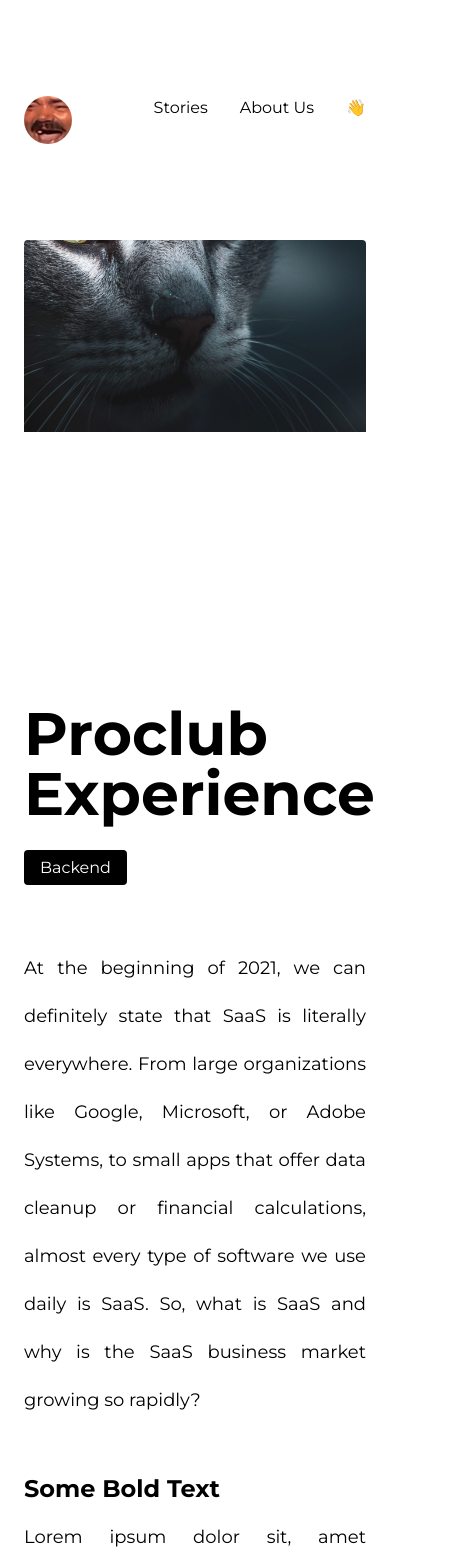
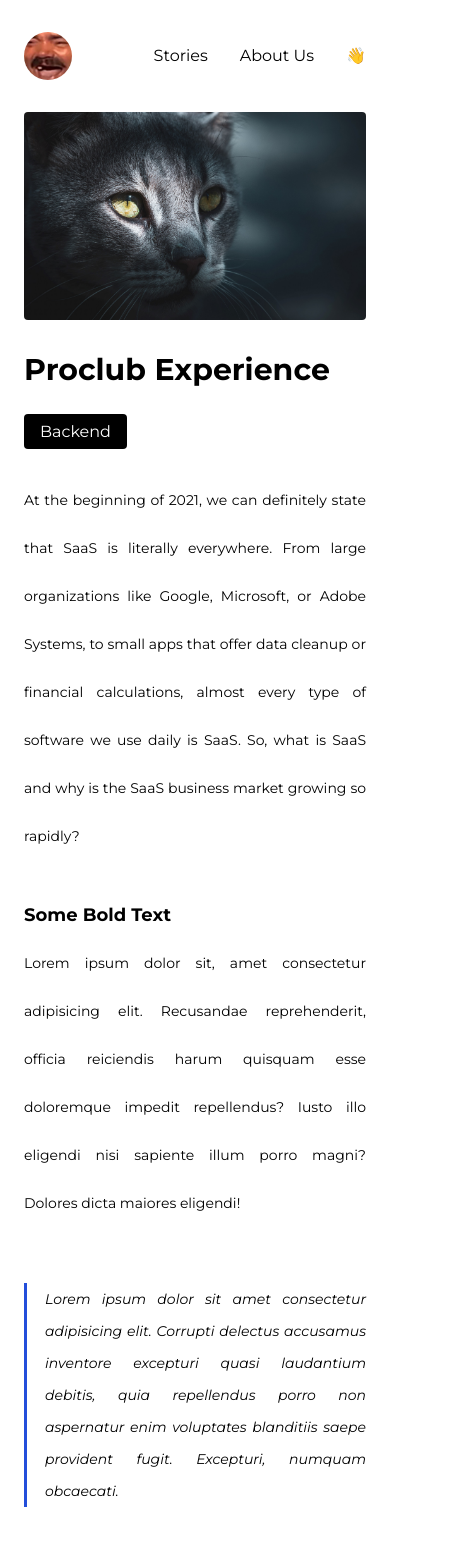
Before and after one commit to milhamm/noggabut2021, a Next.js app: page /article/designing-anu in a window 390 px wide. Shown: the top 1568 px of the page, 470 px wide, since content can reach past the window. Built offline with nearby package versions, Linux system fonts and the light colour scheme.

Commit message:
fix responsive

```diff
--- a/components/Home/HomeSections.js
+++ b/components/Home/HomeSections.js
@@ -2,11 +2,11 @@ import React from 'react';
 
 const HomeSections = ({ title, outlineTitle, children }) => {
   return (
-    <div className='max-w-6xl mx-auto w-full relative mb-32'>
+    <div className='max-w-6xl mx-auto w-full relative mb-16 lg:mb-32 px-6'>
       <h5 className='text-center block font-bold text-4xl z-10 relative mb-12'>
         {title}
       </h5>
-      <span className='text-outline absolute -top-10 -right-20 font-bold z-0 text-9xl text-transparent select-none'>
+      <span className='hidden lg:inline text-outline absolute lg:-top-10 right-6 lg:-right-20 font-bold z-0 text-5xl lg:text-9xl text-transparent select-none overflow-hidden overflow-clip'>
         {outlineTitle}
       </span>
       {children}
--- a/components/Home/OurPeople.js
+++ b/components/Home/OurPeople.js
@@ -34,7 +34,7 @@ const OurPeople = () => {
   return (
     <HomeSections title='Our Core People' outlineTitle='Our Core'>
       <motion.div
-        className='grid grid-cols-2 gap-24'
+        className='grid grid-cols-1 lg:grid-cols-2 gap-10 lg:gap-24'
         variants={container}
         initial='hidden'
         animate='show'
@@ -45,7 +45,7 @@ const OurPeople = () => {
               <img
                 src={image}
                 alt=''
-                className='absolute object-cover min-w-full min-h-full -top-40'
+                className='absolute object-cover min-w-full min-h-full top-0 lg:-top-40'
               />
             </div>
             <h6 className='text-2xl font-medium'>{name}</h6>
--- a/components/Navbar/index.js
+++ b/components/Navbar/index.js
@@ -19,7 +19,7 @@ const listItem = {
 
 const Navbar = () => {
   return (
-    <div className='py-24 container px-6 mx-auto flex justify-between'>
+    <div className='py-8 lg:py-24 container px-6 mx-auto flex justify-between'>
       <Link href='/'>
         <a>
           <img
@@ -30,7 +30,7 @@ const Navbar = () => {
         </a>
       </Link>
       <motion.div
-        className='flex'
+        className='flex items-center'
         variants={container}
         initial='hidden'
         animate='show'
--- a/components/Stories/StoriesSection.js
+++ b/components/Stories/StoriesSection.js
@@ -29,6 +29,22 @@ const settings = {
   centerPadding: '128px',
   arrows: false,
   dots: false,
+  responsive: [
+    {
+      breakpoint: 1024,
+      settings: {
+        centerMode: true,
+        slidesToShow: 1,
+        infinite: true,
+        focusOnSelect: true,
+        speed: 0,
+        swipe: false,
+        centerPadding: '52px',
+        arrows: false,
+        dots: false,
+      },
+    },
+  ],
 };
 
 const categories = [
@@ -47,15 +63,15 @@ const StoriesSection = ({ category = '' }) => {
   }, [category, sliderRef]);
 
   return (
-    <div className='container mx-auto mb-32'>
-      <div className='text-center font-bold text-5xl'>Stories</div>
+    <div className='container mx-auto mb-32 px-6'>
+      <div className='text-center font-bold text-3xl lg:text-5xl'>Stories</div>
       <div className='mt-8'>
         <Slider {...settings} initialSlide={initialSlide} ref={sliderRef}>
           {categories.map(({ title, url }) => (
             <span className='focus: outline-none py-3' key={title}>
               <Link href={`/stories/${url}`}>
                 <a>
-                  <h3 className='font-bold text-6xl text-center mx-4 cursor-pointer focus:ring-0 focus:outline-none'>
+                  <h3 className='font-bold text-4xl lg:text-6xl text-center lg:mx-4 cursor-pointer focus:ring-0 focus:outline-none whitespace-nowrap'>
                     {title}
                   </h3>
                 </a>
@@ -65,13 +81,23 @@ const StoriesSection = ({ category = '' }) => {
         </Slider>
       </div>
       <motion.div
-        className='grid grid-cols-3 gap-14 mt-12'
+        className='grid grid-cols-1 lg:grid-cols-3 gap-14 mt-12'
         variants={container}
         initial='hidden'
         animate='show'
       >
         <motion.div variants={listItem}>
           <BlogItems
+            id='1'
+            title='Proclub Experience'
+            category='Backend'
+            image='/images/tes1.jpg'
+            author='Muhammad Avtara Khrisna'
+          />
+        </motion.div>
+        <motion.div variants={listItem}>
+          <BlogItems
+            id='2'
             title='Designing Data Science Tools at Spotify'
             category='Backend'
             image='/images/tes1.jpg'
@@ -80,6 +106,7 @@ const StoriesSection = ({ category = '' }) => {
         </motion.div>
         <motion.div variants={listItem}>
           <BlogItems
+            id='3'
             title='Designing Data Science Tools at Spotify'
             category='Backend'
             image='/images/tes1.jpg'
@@ -88,14 +115,7 @@ const StoriesSection = ({ category = '' }) => {
         </motion.div>
         <motion.div variants={listItem}>
           <BlogItems
-            title='Designing Data Science Tools at Spotify'
-            category='Backend'
-            image='/images/tes1.jpg'
-            author='Muhammad Avtara Khrisna'
-          />
-        </motion.div>
-        <motion.div variants={listItem}>
-          <BlogItems
+            id='4'
             title='Designing Data Science Tools at Spotify'
             category='Backend'
             image='/images/tes1.jpg'
--- a/pages/_app.js
+++ b/pages/_app.js
@@ -1,4 +1,5 @@
 import Head from 'next/head';
+import { AnimateSharedLayout } from 'framer-motion';
 import '../styles/globals.css';
 
 function MyApp({ Component, pageProps }) {
@@ -22,7 +23,9 @@ function MyApp({ Component, pageProps }) {
           href='https://cdnjs.cloudflare.com/ajax/libs/slick-carousel/1.6.0/slick-theme.min.css'
         />
       </Head>
-      <Component {...pageProps} />
+      <AnimateSharedLayout>
+        <Component {...pageProps} />
+      </AnimateSharedLayout>
     </>
   );
 }
--- a/pages/article/[slug].js
+++ b/pages/article/[slug].js
@@ -8,26 +8,26 @@ const ArticlePage = () => {
     <Layout>
       <div className='container mx-auto px-6 mb-32'>
         <motion.div
-          className='relative w-full overflow-hidden h-96 mb-20 rounded'
-          initial={{ y: 10, opacity: 0 }}
-          animate={{ y: 0, opacity: 1 }}
-          transition={{ duration: 0.7 }}
+          className='relative w-full overflow-hidden h-52 lg:h-96 mb-8 lg:mb-20 rounded'
+          // initial={{ opacity: 0 }}
+          // animate={{ opacity: 1 }}
+          layoutId='image-1'
         >
           <img
             src='/images/tes1.jpg'
             alt=''
-            className='absolute min-w-full min-h-full object-cover -top-1/2'
+            className='absolute min-w-full min-h-full object-cover lg:-top-1/2'
           />
         </motion.div>
         <article className='max-w-3xl mx-auto'>
-          <motion.h1
-            className='font-bold text-6xl mb-8'
-            initial={{ opacity: 0 }}
-            animate={{ opacity: 1 }}
-            transition={{ duration: 0.7, delay: 0.5 }}
+          <motion.h4
+            className='font-bold text-3xl lg:text-6xl mb-8'
+            layoutId='title-1'
+            // initial={{ opacity: 0 }}
+            // animate={{ opacity: 1 }}
           >
             Proclub Experience
-          </motion.h1>
+          </motion.h4>
           <Label
             text='Backend'
             initial={{ y: 10, opacity: 0 }}
@@ -35,7 +35,7 @@ const ArticlePage = () => {
             transition={{ duration: 0.7, delay: 0.5 }}
           />
           <motion.div
-            className='main-article mt-16'
+            className='main-article mt-8 lg:mt-16'
             initial={{ opacity: 0 }}
             animate={{ opacity: 1 }}
             transition={{ duration: 0.7, delay: 1 }}
--- a/pages/index.js
+++ b/pages/index.js
@@ -10,15 +10,15 @@ export default function Home() {
       <Hero />
       <OurPeople />
       <HomeSections title='Our Works' outlineTitle='Our Works'>
-        <div className='w-full bg-blue-500 flex pt-12 px-24 rounded text-white'>
-          <div className='flex-1 relative'>
+        <div className='w-full bg-blue-500 flex flex-col lg:flex-row px-6 pt-10 lg:pt-12 lg:px-24 rounded text-white'>
+          <div className='flex-1 relative h-64 lg:h-auto'>
             <img
               src='/images/works/tescov/tescov.png'
               alt=''
-              className='w-64 h-64 bottom-0 absolute'
+              className='w-52 h-52 lg:w-64 lg:h-64 -top-16 bottom-none lg:top-auto lg:bottom-0 absolute'
             />
           </div>
-          <div className='flex-1'>
+          <div className='flex-1 mt-48 lg:mt-0'>
             <div className='italic text-lg'>Testcov.id</div>
             <h5 className='font-bold text-2xl mt-3'>
               Application to help find test spots and order
@@ -28,7 +28,7 @@ export default function Home() {
               and get 1st place in the hackathon competition Devday RPLGDC
               Telkom University
             </p>
-            <div className='grid grid-cols-2 mt-6 mb-12'>
+            <div className='grid grid-cols-2 mt-6 mb-12 gap-1'>
               <div>
                 <div className='text-sm'>Scope: Hackathon, Health</div>
               </div>
@@ -45,15 +45,17 @@ export default function Home() {
         </div>
       </HomeSections>
       <HomeSections title='New Releases' outlineTitle='New Releases'>
-        <div className='grid grid-cols-2 gap-24'>
+        <div className='grid grid-cols-1 lg:grid-cols-2 gap-10 lg:gap-24'>
           <BlogItems
+            id='1-home'
             title='Designing Data Science Tools at Spotify'
             category='Backend'
             image='/images/tes1.jpg'
             author='Muhammad Avtara Khrisna'
           />
           <BlogItems
-            title='Designing Data Science Tools at Spotify'
+            id='2-home'
+            title='Proclub Experience'
             category='Backend'
             image='/images/tes1.jpg'
             author='Muhammad Avtara Khrisna'
--- a/styles/globals.css
+++ b/styles/globals.css
@@ -61,3 +61,36 @@ a {
   line-height: 32px;
   text-align: justify;
 }
+
+@media (max-width: 1024px) {
+  .main-article p {
+    font-style: normal;
+    font-weight: normal;
+    font-size: 14px;
+    line-height: 48px;
+    text-align: justify;
+    margin-bottom: 2em;
+  }
+
+  .main-article h4 {
+    font-family: Montserrat;
+    font-style: normal;
+    font-weight: bold;
+    font-size: 18px;
+    line-height: 48px;
+    margin-top: 1.72em;
+  }
+
+  .main-article blockquote {
+    margin-top: 4em;
+    margin-bottom: 4em;
+    border-left: 3px solid #234eda;
+    padding-left: 18px;
+    font-family: Montserrat;
+    font-style: italic;
+    font-weight: normal;
+    font-size: 14px;
+    line-height: 32px;
+    text-align: justify;
+  }
+}
```
Also changed, not shown: components/Blog/BlogItems.js (+13 -7 lines), components/Footer/index.js (+6 -6 lines), components/Home/Hero.js (+12 -5 lines), pages/about-us.js (+7 -8 lines).
